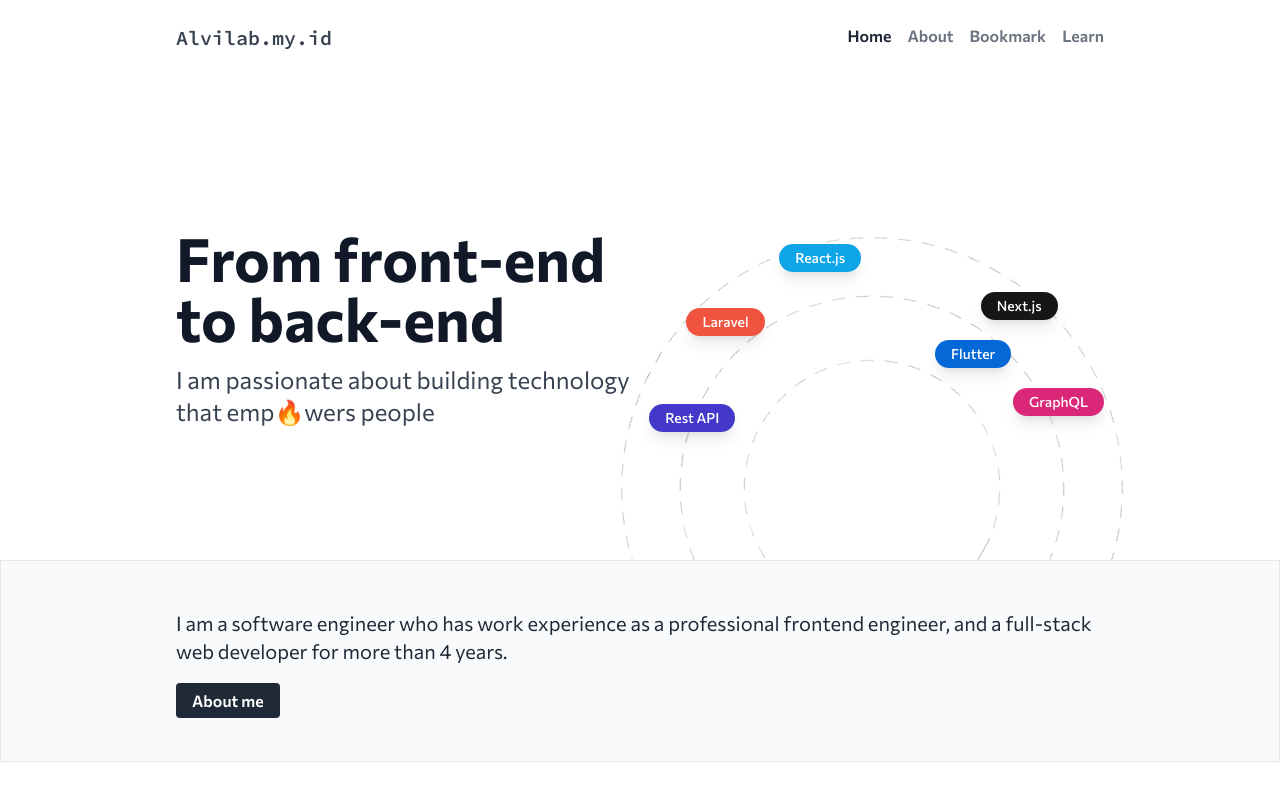
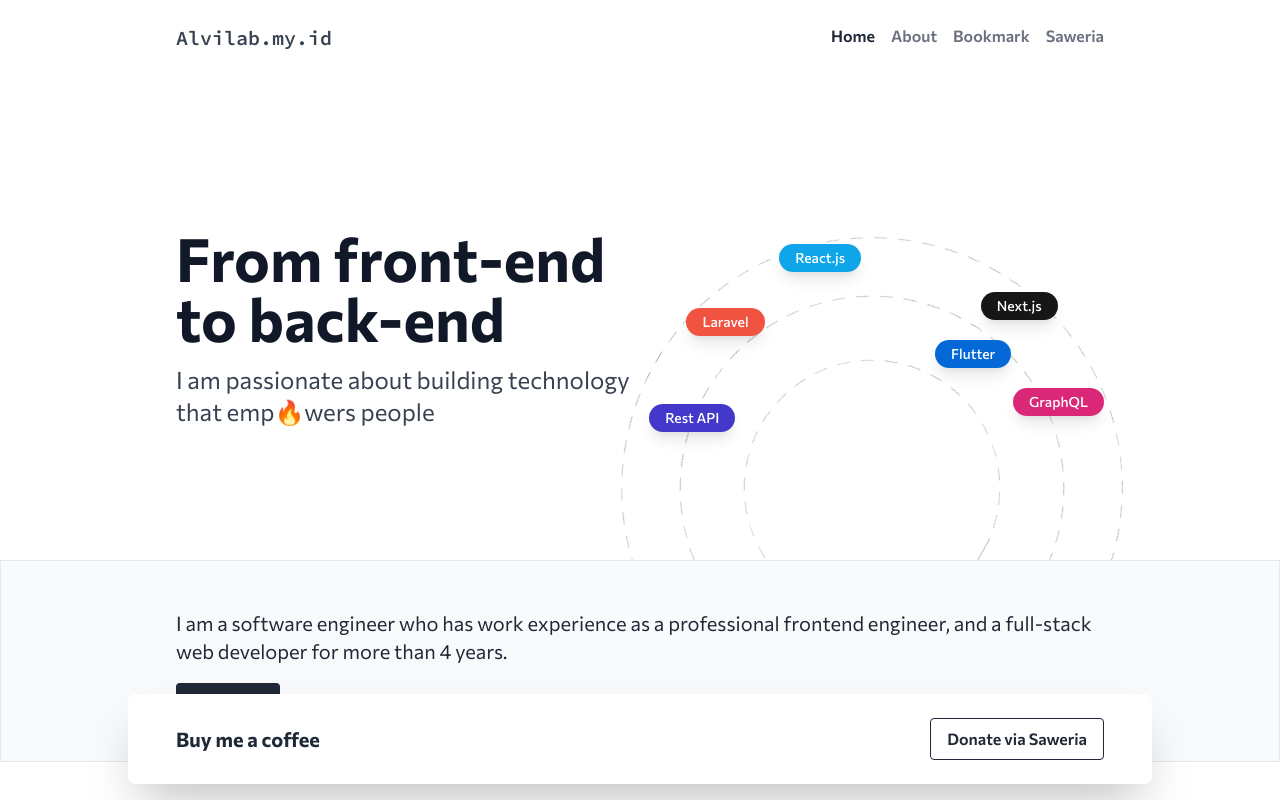
Before and after one commit to alvimuh/alvilab.my.id, a Next.js app: page / in a window 1280 px wide. Shown: the top 800 px of the page. Built offline with nearby package versions, Linux system fonts and the light colour scheme; grey boxes are pictures that could not be loaded.

Commit message:
feat(home): add saweria and update tiktok video cover

```diff
--- a/components/Footer.jsx
+++ b/components/Footer.jsx
@@ -2,7 +2,7 @@ import Button from "./Button";
 
 const Footer = () => {
   return (
-    <footer className="container-default py-6 flex flex-col md:flex-row justify-between gap-4 md:items-center">
+    <footer className="container-default py-6 flex flex-col md:flex-row justify-between gap-4 md:items-center pb-40">
       <div className="flex flex-col md:flex-row gap-1 md:gap-3 md:items-center">
         <div className="flex items-center gap-4">
           <span className="relative flex h-3 w-3">
--- a/components/Navbar.jsx
+++ b/components/Navbar.jsx
@@ -21,8 +21,8 @@ export default function Navbar() {
       pathname: "/bookmark",
     },
     {
-      label: "Learn",
-      pathname: "/learn",
+      label: "Saweria",
+      pathname: "https://saweria.co/alvimuh",
     },
   ];
   const [toggle, setToggle] = useState(false);
--- a/pages/index.jsx
+++ b/pages/index.jsx
@@ -200,12 +200,19 @@ export default function Home() {
           </div>
         </div>
 
-        {/* <div className="fixed z-20 bottom-0 absolute-x-center mb-4 px-2 w-full">
-          <div className="flex flex-col md:flex-row gap-4 justify-between container-default bg-white px-8 md:px-12 py-4 md:py-8 w-full shadow-2xl rounded-lg">
-            <h4 className="text-xl">Looking for my bookmark?</h4>
-            <Button>Click here</Button>
+        <div className="fixed z-20 bottom-0 absolute-x-center mb-4 px-2 w-full">
+          <div className="flex items-center gap-4 justify-between container-default bg-white px-8 md:px-12 py-6 w-full shadow-2xl rounded-lg">
+            <h4 className="text-xl mr-auto">Buy me a coffee</h4>
+            {/* <img src="/saweria.png" alt="" width={60} /> */}
+            <Button
+              href="https://saweria.co/alvimuh"
+              target="_blank"
+              variant="outlined"
+            >
+              Donate via Saweria
+            </Button>
           </div>
-        </div> */}
+        </div>
       </Section>
     </>
   );
```
Also changed, not shown: public/saweria.png (added), public/tiktok-2.webp.
